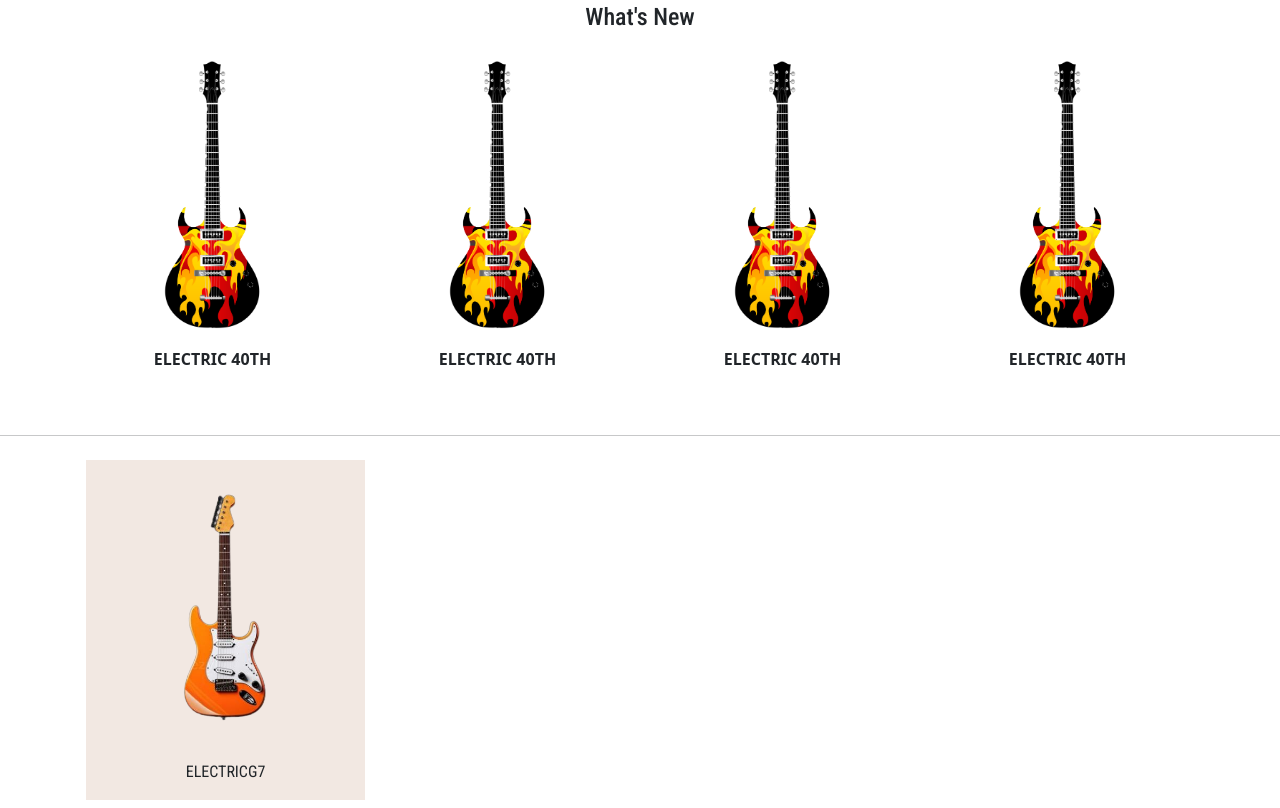
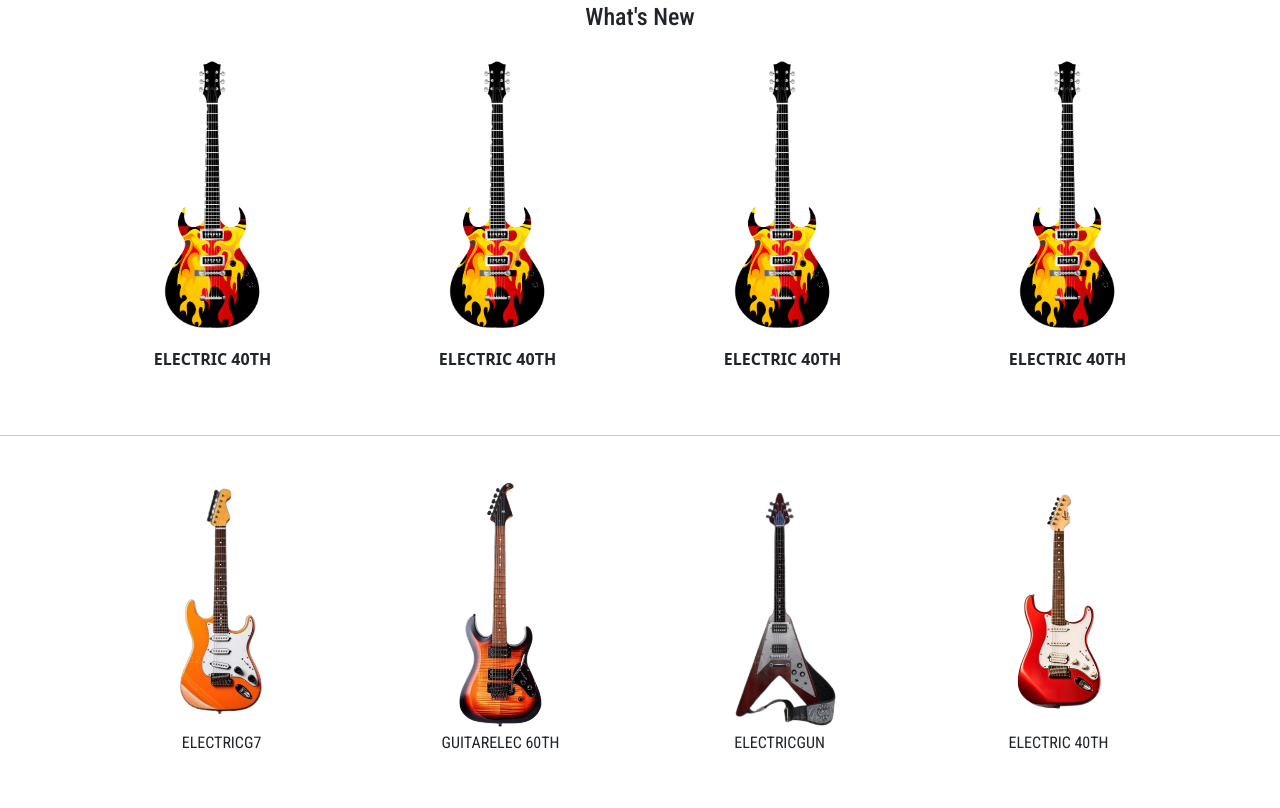
Before and after one commit to Vireak-Both55/Guitar-Project, a plain HTML site: page index.html in a window 1280 px wide. Shown: the part 1187-1995 px from the top of the page. Drawn offline with nearby package versions, Linux system fonts and the light colour scheme; a web font is replaced by a local one.

Commit message:
guitar shop

```diff
--- a/index.html
+++ b/index.html
@@ -276,16 +276,32 @@
             <hr>
             <!-- --------------------------------------------------------------------------------------------------------------- -->
              <!-- ----------------------------- Pick up Guitar ----------------------------------------------------------------->
-              <div class="container">
-                <div class="row  m-0">
-                    <div class=" font-roboto col-6 col-lg-3 col-md-3 bg-coffee-100 my-2 mx-1 text-center ">
-                        <div class="overflow-hidden " style="height: 300px;">
-                            <img src="asset/image/image-removebg-preview (1).png" class="h-100 w-100 object-fit-contain" alt="">
+              <div class="container  py-4">
+                <div class="row m-0">
+                        <div class=" font-roboto col-6 col-lg-3 bg-hover transition  text-center ">
+                            <div class="overflow-hidden " style="max-height: 300px;">
+                                <img src="asset/image/image-removebg-preview (1).png" class="h-100 w-100 object-fit-cover" alt="">
+                            </div>
+                            <p class="text-uppercase">electricg7</p>
                         </div>
-                        <p class="text-uppercase">electricg7</p>
-                    </div>
-
-
+                        <div class=" font-roboto col-6 col-lg-3 bg-hover transition text-center ">
+                            <div class="overflow-hidden " style="max-height: 300px;">
+                                <img src="asset/image/image-removebg-preview.png" class="h-100 w-100 object-fit-cover" alt="">
+                            </div>
+                            <p class="text-uppercase">guitarelec 60th </p>
+                        </div>
+                        <div class=" font-roboto col-6 col-lg-3 bg-hover transition text-center ">
+                            <div class="overflow-hidden " style="max-height: 300px;">
+                                <img src="asset/image/bassguitar.png" class="h-100 w-100 object-fit-cover" alt="">
+                            </div>
+                            <p class="text-uppercase">electricgun</p>
+                        </div>
+                        <div class=" font-roboto col-6 col-lg-3 bg-hover transition text-center ">
+                            <div class="overflow-hidden " style="max-height: 300px;">
+                                <img src="asset/image/electric_guitar11.png" class="h-100 w-100 object-fit-cover" alt="">
+                            </div>
+                            <p class="text-uppercase">electric 40th</p>
+                        </div>
                 </div>
               </div>
             </main>
--- a/style/style.css
+++ b/style/style.css
@@ -97,3 +97,11 @@
     background: rgba(0, 0, 0, 0.53);
 }
 /* --------------------------------------------------------------------- */
+/* -------------------------------- hover & transition ---------------------------- */
+.bg-hover:hover{
+    background-color: var(--coffee-color-600);
+    color: white;
+}
+.transition{
+    transition: 0.3s ease-in-out;
+}
```
